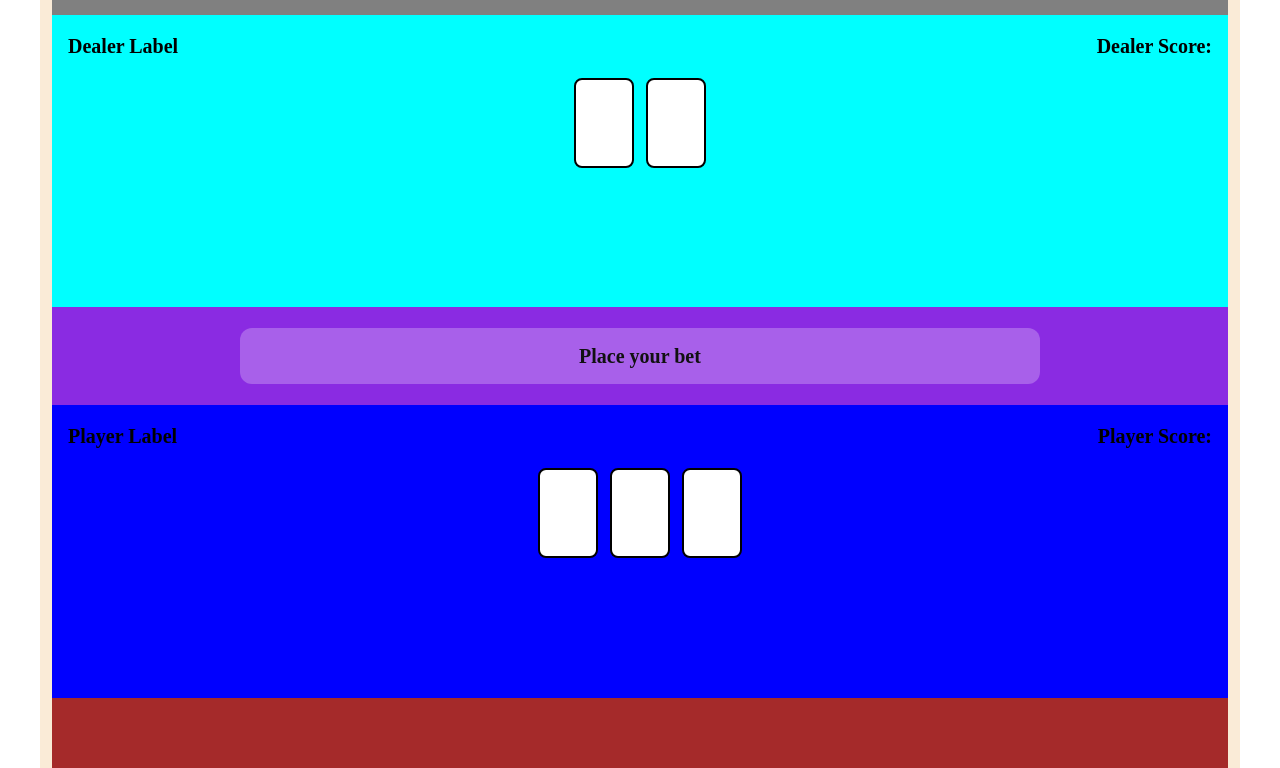
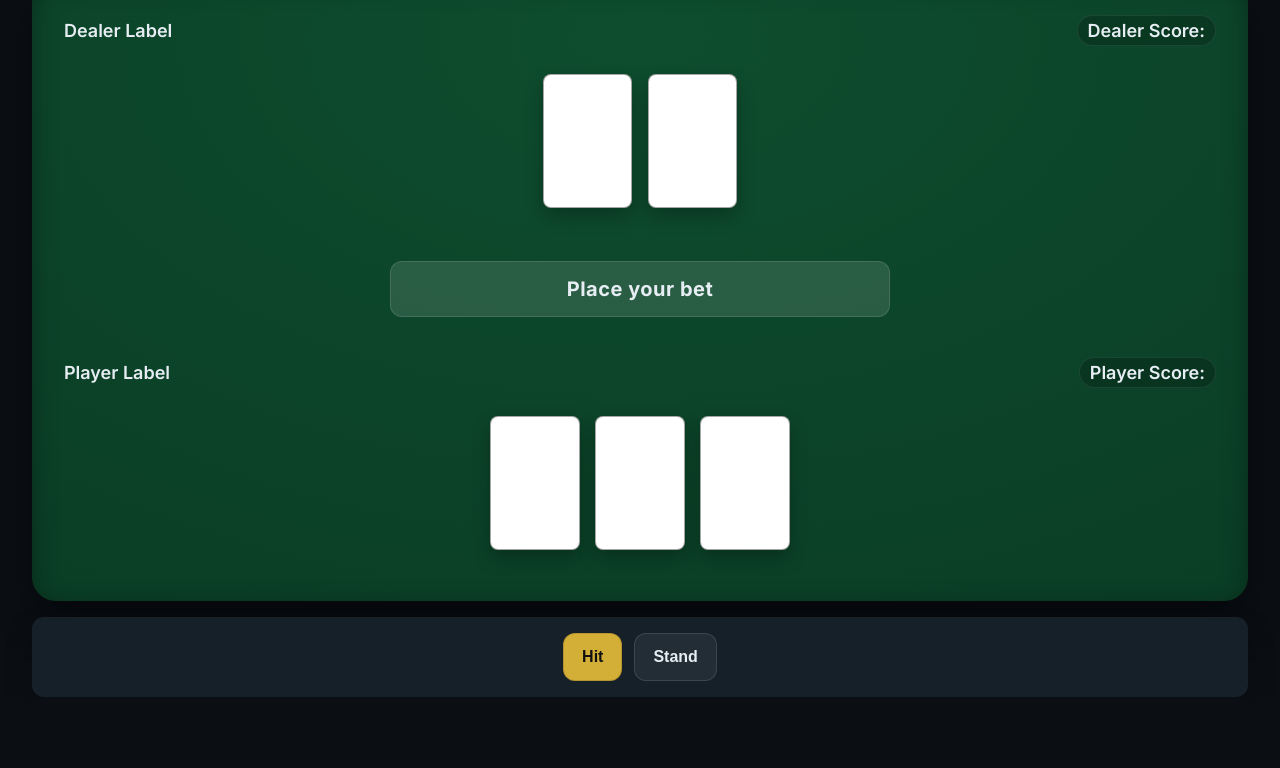
Before and after one commit to BraxtonTillman/blackjack, a plain HTML site: page test.html in a window 1280 px wide. Shown: the part 103-871 px from the top of the page. After the commit the page ends 800 px from the top, so only its background shows below. Drawn offline with Linux system fonts and the light colour scheme.

Commit message:
Added theme to CSS template and html

```diff
--- a/test.css
+++ b/test.css
@@ -1,43 +1,71 @@
+/* -------------------- Base / Tokens -------------------- */
 *,
 *::before,
 *::after { box-sizing: border-box; }
 
-/* ------ GAME CONTAINER -------- */
-.game-container {
-    height: 1000px;
-    margin: 0 auto;
-    width: 1200px;
-    background-color: antiquewhite;
-    padding: 12px;
+:root {
+  --bg: #0B0F14;             /* near-black room */
+  --felt: #0E4D2E;           /* deep green table */
+  --felt-edge: #093922;      /* darker edge for inner shadow */
+  --surface: #162029;        /* dark panels */
+  --text: #E6EDF3;           /* primary text */
+  --muted: #A5B1BD;          /* secondary text */
+  --accent: #D4AF37;         /* gold accent */
+  --pos: #2ECC71;            /* win */
+  --neg: #E74C3C;            /* loss */
+  --neu: #3498DB;            /* push/info */
+  --radius-lg: 24px;
+  --radius-sm: 12px;
+  --gap-md: 12px;
+  --header-min: 64px;
+  --controls-min: 80px;
 }
 
-/* ------ HEADER LAYOUT -------- */
+html, body {
+  height: 100%;
+  margin: 0;
+  background: var(--bg);
+  color: var(--text);
+  font-family: "Inter", system-ui, -apple-system, Segoe UI, Roboto, Arial, sans-serif;
+}
+
+/* -------------------- Layout Container -------------------- */
+.game-container {
+  min-height: 100svh;
+  width: 100vw;
+  max-width: none;
+  margin: 0;
+  padding-inline: clamp(12px, 3vw, 32px);
+
+  display: flex;
+  flex-direction: column;
+  gap: 16px;
+}
+
+/* -------------------- Header -------------------- */
 .game-header {
-    height: 10%;
-    width: auto;
-    background-color: grey;
-
+  background: var(--surface);
+  min-height: var(--header-min);
+  border-radius: var(--radius-sm);
   display: flex;
   align-items: center;
   justify-content: space-between;
-    padding: 8px 12px;
+  padding: 10px 14px;
   gap: 12px;
+  box-shadow: 0 6px 18px rgba(0,0,0,0.25);
 }
-/* 1) LEFT */
-.header-spacer {
-    flex: 1 1 0;
-}
-/* 2) CENTER */
+
+.header-spacer { flex: 1 1 0; }
+
 #game-title {
   margin: 0;
   flex: 0 0 auto;
   text-align: center;
-
   font-size: 1.5rem;
   font-weight: 700;
+  letter-spacing: 0.5px;
 }
 
-/* 3) RIGHT */
 .header-meta {
   flex: 1 1 0;
   display: flex;
@@ -46,123 +74,137 @@
   gap: 10px;
 }
 
-/* Small visual for each chip; PLACEHOLDER FOR NOW */
 .pill {
   display: inline-flex;
   align-items: center;
   gap: 6px;
   padding: 6px 10px;
   border-radius: 999px;
-    background: rgba(255, 255, 255, 0.6);
+  background: rgba(255,255,255,0.06);
+  color: var(--text);
   font-weight: 600;
+  border: 1px solid rgba(255,255,255,0.08);
 }
 
-/* mutes label compared to the value */
-.pill .label {
-    opacity: 0.8;
+.pill .label { color: var(--muted); }
+
+/* -------------------- Felt Table -------------------- */
+.table {
+  background: radial-gradient(120% 140% at 50% 10%, var(--felt) 0%, var(--felt-edge) 100%);
+  border-radius: var(--radius-lg);
+  padding: 20px;
+  box-shadow:
+    inset 0 6px 24px rgba(0,0,0,0.35),
+    0 20px 40px rgba(0,0,0,0.45);
+  flex: 1;
+  min-height: 0;
+  display: flex;
+  flex-direction: column;
+  justify-content: space-between;
+  gap: 14px;
 }
 
-/* ------ DEALER / PLAYER LAYOUT -------- */
+/* -------------------- Dealer / Player Areas -------------------- */
+.dealer-area,
 .player-area {
-    height: 30%;
-    width: auto;
-    background-color: blue;
+  display: flex;
+  flex-direction: column;     /* info row above cards */
+  gap: 10px;
+  flex: 1;
 }
 
-.dealer-area {
-    height: 30%;
-    width: auto;
-    background-color: aqua;
-}
-
-/* DEALER / PLAYER INFO */
 .dealer-info,
 .player-info {
   display: flex;
   justify-content: space-between;
   align-items: center;
-    width: auto;
-    padding: 0 16px;
-    font-size: 1.25rem;
+  padding: 0 12px;
+  font-size: 1.125rem;
   font-weight: 600;
+  color: var(--text);
 }
 
-/* ROW OF CARDS */
+#dealer-score,
+#player-score {
+  /* style the totals like small pills */
+  padding: 4px 10px;
+  border-radius: 999px;
+  background: rgba(0,0,0,0.2);
+  color: var(--text);
+  border: 1px solid rgba(255,255,255,0.08);
+}
+
+/* Card rows */
 #dealer-cards-row,
 #player-cards-row {
   display: flex;
   flex-direction: row;
   justify-content: center;
   align-items: center;
-    gap: 12px; /* space between cards */
-    flex-wrap: nowrap;
+  gap: clamp(8px, 1.2vw, 20px);
+  flex-wrap: nowrap;       /* wraps later on small screens via media query */
   width: 100%;
 }
 
-/* DUMMY CARDS */
+/* Cards (placeholder look) */
 .card {
-  width: 60px;
-  height: 90px;
-  background-color: white;
-  border: 2px solid black;
+  width: clamp(50px, 7vw, 110px);
+  height: clamp(75px, 10.5vw, 165px);
+  background: #fff;
   border-radius: 8px;
-
+  border: 1px solid rgba(0,0,0,0.35);
+  box-shadow: 0 8px 18px rgba(0,0,0,0.25);
   flex: 0 0 auto;
 }
 
-/* ------- OUTCOME BANNER LAYOUT -------- */
+/* -------------------- Outcome Banner -------------------- */
 .outcome-banner-area {
-    height: 10%;
-    width: auto;
-    background-color: blueviolet;
-    padding: 8px 12px;
-
   display: flex;
+  flex: 0 0 auto;
   align-items: center;
   justify-content: center;
+  padding: 8px 0;
 }
 
-/* THE ACTUAL BANNER */
 .outcome-banner {
-    min-height: 56px; /* reserve space so layout doesn't jump */
-    width: min(800px, 100%); /* max readable line length */
+  min-height: 56px;
+  width: clamp(200px, 50%, 500px);
   display: flex;
   align-items: center;
   justify-content: center;
   text-align: center;
 
-    padding: 8px 12px;
-    border-radius: 12px;
+  padding: 10px 14px;
+  border-radius: var(--radius-sm);
 
-    /* neutral/idle look; tweak to match theme later */
-    background: rgba(255, 255, 255, 0.25);
-    color: #111;
+  background: rgba(255,255,255,0.12);  /* subtle over felt */
+  color: var(--text);
   font-size: 1.25rem;
   font-weight: 700;
+  letter-spacing: 0.5px;
+  border: 1px solid rgba(255,255,255,0.12);
 }
 
- /* Result modifiers; toggle via JS later */
-    .outcome-banner.is-win  { background: rgba(46, 204, 113, 0.25); color: #0f5132; }
-    .outcome-banner.is-loss { background: rgba(231, 76, 60,  0.25); color: #842029; }
-    .outcome-banner.is-push { background: rgba(52, 152, 219, 0.25); color: #084298; }
+.outcome-banner.is-win  { background: rgba(46, 204, 113, 0.18); color: #d8ffe9; border-color: rgba(46,204,113,0.35); }
+.outcome-banner.is-loss { background: rgba(231, 76, 60,  0.18); color: #ffe3e0; border-color: rgba(231,76,60,0.35); }
+.outcome-banner.is-push { background: rgba(52, 152, 219, 0.18); color: #e2f1ff; border-color: rgba(52,152,219,0.35); }
 
-/* ------- CONTROLS BAR LAYOUT -------- */
+/* -------------------- Controls -------------------- */
 .controls-area {
-    height: 20%;
-    width: auto;
-    background-color: brown;
-
+  background: var(--surface);
+  border-radius: var(--radius-sm);
+  min-height: var(--controls-min);
   display: flex;
   align-items: center;
   justify-content: center;
   gap: 12px;
   flex-wrap: wrap;
-    padding: 12px 16px;
+  padding: 14px 16px;
+  box-shadow: 0 12px 24px rgba(0,0,0,0.35);
 }
 
-/* BASE BUTTON */
 .btn {
-    display:inline-flex;
+  display: inline-flex;
   align-items: center;
   justify-content: center;
 
@@ -177,39 +219,65 @@
   cursor: pointer;
   user-select: none;
   border: 1px solid transparent;
-    transition: transform 80ms ease, opacity 120ms ease, box-shadow 120ms ease;
+  transition: transform 80ms ease, opacity 120ms ease, box-shadow 120ms ease, background-color 120ms ease;
 }
 
-/* Primary (Hit) - filled */
+/* Primary (Hit) – gold */
 .btn-primary {
-    background: #d4af37;    /* placeholder “gold” accent */
+  background: var(--accent);
   color: #111;
-    border-color: rgba(0,0,0,0.1)
+  border-color: rgba(0,0,0,0.15);
 }
-
 .btn-primary:hover { transform: translateY(-1px); }
 .btn-primary:active { transform: translateY(0); }
 
-/* Secondary (Stand) - outline/subtle */
+/* Secondary (Stand) – subtle surface */
 .btn-secondary {
-    background: rgba(255,255,255,0.15);
-    color: #111;
-    border-color: rgba(0,0,0,0.2);
+  background: rgba(255,255,255,0.06);
+  color: var(--text);
+  border-color: rgba(255,255,255,0.12);
 }
-
 .btn-secondary:hover { transform: translateY(-1px); }
 .btn-secondary:active { transform: translateY(0); }
 
-/* Focus visibility (keyboard users) */
+/* Focus ring for keyboard users */
 .btn:focus-visible {
   outline: 0;
-  box-shadow: 0 0 0 3px rgba(212, 175, 55, 0.45); /* thin focus ring */
+  box-shadow: 0 0 0 3px rgba(212, 175, 55, 0.45);
 }
 
-/* Disabled look (set disabled via HTML or JS) */
+/* Disabled */
 .btn:disabled,
 .btn[disabled] {
-  opacity: 0.5;
+  opacity: 0.55;
   cursor: not-allowed;
   transform: none;
 }
+
+/* -------------------- Responsiveness -------------------- */
+@media (max-width: 900px) {
+  #game-title { font-size: 1.25rem; }
+  .pill { padding: 4px 8px; }
+  .dealer-info, .player-info { padding: 0 10px; font-size: 1.05rem; }
+  .outcome-banner { width: min(640px, 100%); font-size: 1.125rem; }
+  #dealer-cards-row, #player-cards-row { flex-wrap: wrap; }
+}
+
+@media (max-width: 600px) {
+  .game-header { padding: 8px 10px; gap: 8px; }
+  .header-meta { flex-wrap: wrap; gap: 6px; }
+  #game-title { font-size: 1.125rem; }
+  .pill { font-size: 0.9rem; }
+
+  .outcome-banner {
+    min-height: 48px;
+    width: 100%;
+    font-size: 1rem;
+    padding: 8px 10px;
+  }
+
+  #dealer-cards-row, #player-cards-row {
+    gap: 8px;
+    flex-wrap: wrap;
+  }
+}
--- a/test.html
+++ b/test.html
@@ -4,6 +4,11 @@
     <meta charset="UTF-8" />
     <meta name="viewport" content="width=device-width, initial-scale=1.0" />
     <title>BlackJack</title>
+    <link rel="preconnect" href="https://fonts.gstatic.com" crossorigin />
+    <link
+      href="https://fonts.googleapis.com/css2?family=Inter:wght@400;600;700&display=swap"
+      rel="stylesheet"
+    />
     <link rel="stylesheet" href="test.css" />
   </head>
   <body>
@@ -25,9 +30,10 @@
         </div>
       </div>
 
+      <section class="table">
         <div class="dealer-area">
           <div class="dealer-info">
-          <label id="dealer-label">Dealer Label</label>
+            <span id="dealer-label">Dealer Label</span>
             <p id="dealer-score">Dealer Score:</p>
           </div>
           <div id="dealer-cards-row">
@@ -45,7 +51,7 @@
 
         <div class="player-area">
           <div class="player-info">
-          <label id="player-label">Player Label</label>
+            <span id="player-label">Player Label</span>
             <p id="player-score">Player Score:</p>
           </div>
           <div id="player-cards-row">
@@ -55,6 +61,7 @@
             <div class="card"></div>
           </div>
         </div>
+      </section>
 
       <div class="controls-area">
         <button id="hit" class="btn btn-primary" type="button">Hit</button>
```
Lines whose indentation alone changed are shown as unchanged.
